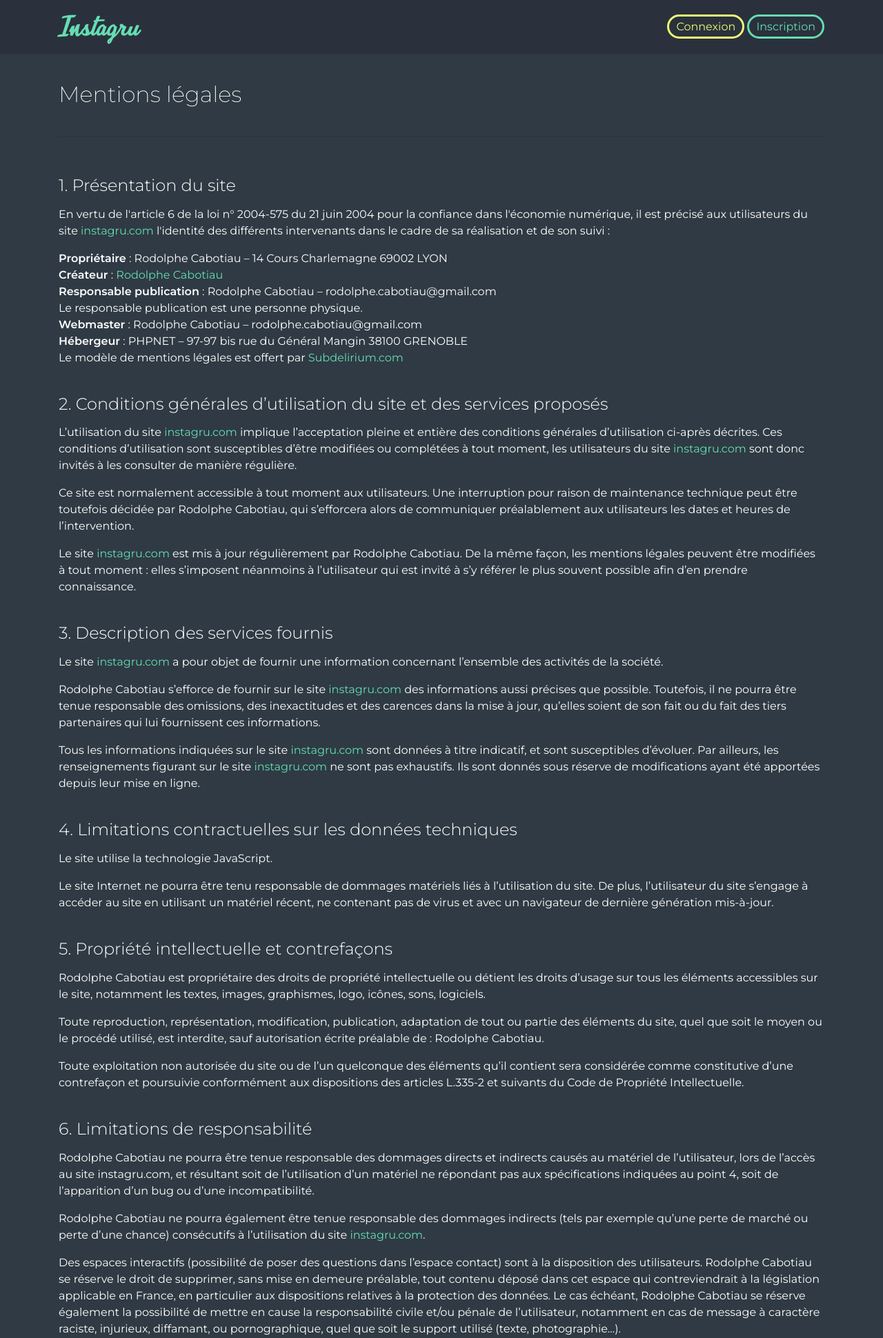
After one commit to Rorothejedi/42_camagru, a PHP site: page /mentions_legales in a window 1280 px wide. The commit adds this page. Shown: the top 1940 px of the page at 69% size. Run offline with PHP 8.4, Linux system fonts and the light colour scheme; some libraries are stand-ins or nearby versions.

Commit message:
Ajout des mentions legales et de la page 404.

```diff
--- a/controller/ControllerPublic.php
+++ b/controller/ControllerPublic.php
@@ -24,10 +24,26 @@ class ControllerPublic
 	}
 
 	/**
+	 * Méthode d'affichage de la page de confirmation de l'inscription.
+	 */
+	public function displayRegisterConfirm()
+	{
+		require('./view/viewPublic/viewRegisterConfirm.php');
+	}
+
+	/**
 	 * Méthode d'affichage de la page de connexion.
 	 */
 	public function displayConnection()
 	{
 		require('./view/viewPublic/viewConnection.php');
 	}
+
+	/**
+	 * Méthode d'affichage de la page des mentions légales.
+	 */
+	public function displayLegal()
+	{
+		require('./view/viewPublic/viewLegal.php');
+	}
 }
--- a/index.php
+++ b/index.php
@@ -11,7 +11,11 @@ $router = new model\router\Router($_GET['url']);
 // Router get
 $router->get('/', "Public#displayGallery");
 $router->get('/inscription', "Public#displayRegister");
+$router->get('/confirmation_inscription', "Public#displayRegisterConfirm");
 $router->get('/connexion', "Public#displayConnection");
+
+$router->get('/mentions_legales', "Public#displayLegal");
+
 
 // Router post
 
--- a/public/css/stylesheet.css
+++ b/public/css/stylesheet.css
@@ -51,8 +51,10 @@ body {
 .navbar-brand {
 	color: var(--cyan-color) !important;
 	font-family: Quick, sans-serif;
-	font-size: 2.2rem;
+	font-size: 2.6rem;
 	transition: 0.2s color;
+	padding-top: 0px;
+	padding-bottom: 0px;
 }
 .navbar-brand:hover {
 	color: var(--pink-color) !important;
@@ -83,7 +85,6 @@ body {
 /* -------  Gallery page ------- */
 
 .title {
-	color: white;
 	font-weight: 200;
 	font-size: 2rem;
 	margin: 40px auto 40px auto;
@@ -110,3 +111,31 @@ body {
 	background-color: var(--pink-color);
 	color: white;
 }
+
+/* ------- Legals ---------*/
+
+.subtitle {
+	margin: 25px auto 15px auto;
+	font-weight: 300;
+	font-size: 1.5rem;
+}
+
+
+/*---------- 404 ---------*/
+
+.error-body {
+	background-color: var(--second-color);
+}
+
+.error-title {
+	font-family: Quick, sans-serif;
+	font-size: 6rem;
+}
+.error-link {
+	text-decoration: none !important;
+}
+#countdown {
+	color: var(--cyan-color);
+	margin: auto 7px;
+	font-size: 1.1rem;
+}
--- a/view/viewPublic/viewConnection.php
+++ b/view/viewPublic/viewConnection.php
@@ -53,9 +53,7 @@
 			</div>
 		</div>
 	</form>
-
 </div>
-
 
 <?php
 	$content = ob_get_clean();
--- /dev/null
+++ b/view/viewPublic/viewLegal.php
@@ -0,0 +1,93 @@
+<?php
+	$title = 'Mentions légales';
+	$current_url = './';
+	ob_start();
+?>
+
+<!-- Legal notice generate with Subdelirium.com -->
+<div class="container">
+	<h1 class="title">Mentions légales</h1>
+	<hr>
+	<div class="row pt-3 pb-5">
+		<div class="col-12">
+			<h3 class="subtitle">1. Présentation du site</h3>
+			<p>En vertu de l'article 6 de la loi n° 2004-575 du 21 juin 2004 pour la confiance dans l'économie numérique, il est précisé aux utilisateurs du site <a href="<?= $current_url ?>">instagru.com</a> l'identité des différents intervenants dans le cadre de sa réalisation et de son suivi :</p>
+			<p><strong>Propriétaire</strong> : Rodolphe Cabotiau – 14 Cours Charlemagne 69002 LYON<br>
+			<strong>Créateur</strong>  : <a target="_blank" href="https://rodolphe.cabotiau.com">Rodolphe Cabotiau</a><br>
+			<strong>Responsable publication</strong> : Rodolphe Cabotiau – rodolphe.cabotiau@gmail.com<br>
+			Le responsable publication est une personne physique.<br>
+			<strong>Webmaster</strong> : Rodolphe Cabotiau – rodolphe.cabotiau@gmail.com<br>
+			<strong>Hébergeur</strong> : PHPNET – 97-97 bis rue du Général Mangin 38100 GRENOBLE<br>
+			Le modèle de mentions légales est offert par <a target="_blank" href="https://www.subdelirium.com/generateur-de-mentions-legales/">Subdelirium.com</a></p>
+		</div>
+		<div class="col-12">
+			<h3 class="subtitle">2. Conditions générales d’utilisation du site et des services proposés</h3>
+			<p>L’utilisation du site <a href="<?= $current_url ?>">instagru.com</a> implique l’acceptation pleine et entière des conditions générales d’utilisation ci-après décrites. Ces conditions d’utilisation sont susceptibles d’être modifiées ou complétées à tout moment, les utilisateurs du site <a href="<?= $current_url ?>">instagru.com</a> sont donc invités à les consulter de manière régulière.</p>
+			<p>Ce site est normalement accessible à tout moment aux utilisateurs. Une interruption pour raison de maintenance technique peut être toutefois décidée par Rodolphe Cabotiau, qui s’efforcera alors de communiquer préalablement aux utilisateurs les dates et heures de l’intervention.</p>
+			<p>Le site <a href="<?= $current_url ?>">instagru.com</a> est mis à jour régulièrement par Rodolphe Cabotiau. De la même façon, les mentions légales peuvent être modifiées à tout moment : elles s’imposent néanmoins à l’utilisateur qui est invité à s’y référer le plus souvent possible afin d’en prendre connaissance.</p>
+		</div>
+		<div class="col-12">
+			<h3 class="subtitle">3. Description des services fournis</h3>
+			<p>Le site <a href="<?= $current_url ?>">instagru.com</a> a pour objet de fournir une information concernant l’ensemble des activités de la société.</p>
+			<p>Rodolphe Cabotiau s’efforce de fournir sur le site <a href="<?= $current_url ?>">instagru.com</a> des informations aussi précises que possible. Toutefois, il ne pourra être tenue responsable des omissions, des inexactitudes et des carences dans la mise à jour, qu’elles soient de son fait ou du fait des tiers partenaires qui lui fournissent ces informations.</p>
+			<p>Tous les informations indiquées sur le site <a href="<?= $current_url ?>">instagru.com</a> sont données à titre indicatif, et sont susceptibles d’évoluer. Par ailleurs, les renseignements figurant sur le site <a href="<?= $current_url ?>">instagru.com</a> ne sont pas exhaustifs. Ils sont donnés sous réserve de modifications ayant été apportées depuis leur mise en ligne.</p>
+		</div>
+		<div class="col-12">
+			<h3 class="subtitle">4. Limitations contractuelles sur les données techniques</h3>
+			<p>Le site utilise la technologie JavaScript.</p>
+			<p>Le site Internet ne pourra être tenu responsable de dommages matériels liés à l’utilisation du site. De plus, l’utilisateur du site s’engage à accéder au site en utilisant un matériel récent, ne contenant pas de virus et avec un navigateur de dernière génération mis-à-jour.</p>
+		</div>
+		<div class="col-12">
+			<h3 class="subtitle">5. Propriété intellectuelle et contrefaçons</h3>
+			<p>Rodolphe Cabotiau est propriétaire des droits de propriété intellectuelle ou détient les droits d’usage sur tous les éléments accessibles sur le site, notamment les textes, images, graphismes, logo, icônes, sons, logiciels.</p>
+			<p>Toute reproduction, représentation, modification, publication, adaptation de tout ou partie des éléments du site, quel que soit le moyen ou le procédé utilisé, est interdite, sauf autorisation écrite préalable de : Rodolphe Cabotiau.</p>
+			<p>Toute exploitation non autorisée du site ou de l’un quelconque des éléments qu’il contient sera considérée comme constitutive d’une contrefaçon et poursuivie conformément aux dispositions des articles L.335-2 et suivants du Code de Propriété Intellectuelle.</p>
+		</div>
+		<div class="col-12">
+			<h3 class="subtitle">6. Limitations de responsabilité</h3>
+			<p>Rodolphe Cabotiau ne pourra être tenue responsable des dommages directs et indirects causés au matériel de l’utilisateur, lors de l’accès au site instagru.com, et résultant soit de l’utilisation d’un matériel ne répondant pas aux spécifications indiquées au point 4, soit de l’apparition d’un bug ou d’une incompatibilité.</p>
+			<p>Rodolphe Cabotiau ne pourra également être tenue responsable des dommages indirects (tels par exemple qu’une perte de marché ou perte d’une chance) consécutifs à l’utilisation du site <a href="<?= $current_url ?>">instagru.com</a>.</p>
+			<p>Des espaces interactifs (possibilité de poser des questions dans l’espace contact) sont à la disposition des utilisateurs. Rodolphe Cabotiau se réserve le droit de supprimer, sans mise en demeure préalable, tout contenu déposé dans cet espace qui contreviendrait à la législation applicable en France, en particulier aux dispositions relatives à la protection des données. Le cas échéant, Rodolphe Cabotiau se réserve également la possibilité de mettre en cause la responsabilité civile et/ou pénale de l’utilisateur, notamment en cas de message à caractère raciste, injurieux, diffamant, ou pornographique, quel que soit le support utilisé (texte, photographie…).</p>
+		</div>
+		<div class="col-12">
+			<h3 class="subtitle">7. Gestion des données personnelles</h3>
+			<p>En France, les données personnelles sont notamment protégées par la loi n° 78-87 du 6 janvier 1978, la loi n° 2004-801 du 6 août 2004, l'article L. 226-13 du Code pénal et la Directive Européenne du 24 octobre 1995.</p>
+			<p>A l'occasion de l'utilisation du site <a href="<?= $current_url ?>">instagru.com</a>, peuvent êtres recueillies : l'URL des liens par l'intermédiaire desquels l'utilisateur a accédé au site <a href="<?= $current_url ?>">instagru.com</a>, le fournisseur d'accès de l'utilisateur, l'adresse de protocole Internet (IP) de l'utilisateur.</p>
+			<p> En tout état de cause Rodolphe Cabotiau ne collecte des informations personnelles relatives à l'utilisateur que pour le besoin de certains services proposés par le site <a href="<?= $current_url ?>">instagru.com</a>. L'utilisateur fournit ces informations en toute connaissance de cause, notamment lorsqu'il procède par lui-même à leur saisie. Il est alors précisé à l'utilisateur du site <a href="<?= $current_url ?>">instagru.com</a> l’obligation ou non de fournir ces informations.</p>
+			<p>Conformément aux dispositions des articles 38 et suivants de la loi 78-17 du 6 janvier 1978 relative à l’informatique, aux fichiers et aux libertés, tout utilisateur dispose d’un droit d’accès, de rectification et d’opposition aux données personnelles le concernant, en effectuant sa demande écrite et signée, accompagnée d’une copie du titre d’identité avec signature du titulaire de la pièce, en précisant l’adresse à laquelle la réponse doit être envoyée.</p>
+			<p>Aucune information personnelle de l'utilisateur du site <a href="<?= $current_url ?>">instagru.com</a> n'est publiée à l'insu de l'utilisateur, échangée, transférée, cédée ou vendue sur un support quelconque à des tiers. Seule l'hypothèse du rachat de Rodolphe Cabotiau et de ses droits permettrait la transmission des dites informations à l'éventuel acquéreur qui serait à son tour tenu de la même obligation de conservation et de modification des données vis à vis de l'utilisateur du site <a href="<?= $current_url ?>">instagru.com</a>.</p>
+			<p>Le site n'est pas déclaré à la CNIL car il ne recueille pas d'informations personnelles.</p>
+			<p>Les bases de données sont protégées par les dispositions de la loi du 1er juillet 1998 transposant la directive 96/9 du 11 mars 1996 relative à la protection juridique des bases de données.</p>
+		</div>
+		<div class="col-12">
+			<h3 class="subtitle">8. Liens hypertextes et cookies</h3>
+			<p>Le site <a href="<?= $current_url ?>">instagru.com</a> contient un certain nombre de liens hypertextes vers d’autres sites, mis en place avec l’autorisation de Rodolphe Cabotiau. Cependant, Rodolphe Cabotiau n’a pas la possibilité de vérifier le contenu des sites ainsi visités, et n’assumera en conséquence aucune responsabilité de ce fait.</p>
+			<p>La navigation sur le site <a href="<?= $current_url ?>">instagru.com</a> est susceptible de provoquer l’installation de cookie(s) sur l’ordinateur de l’utilisateur. Un cookie est un fichier de petite taille, qui ne permet pas l’identification de l’utilisateur, mais qui enregistre des informations relatives à la navigation d’un ordinateur sur un site. Les données ainsi obtenues visent à faciliter la navigation ultérieure sur le site, et ont également vocation à permettre diverses mesures de fréquentation.</p>
+			<p>Le refus d’installation d’un cookie peut entraîner l’impossibilité d’accéder à certains services. L’utilisateur peut toutefois configurer son ordinateur de la manière suivante, pour refuser l’installation des cookies :</p>
+			<p>Sous Internet Explorer : onglet outil (pictogramme en forme de rouage en haut a droite) / options internet. Cliquez sur Confidentialité et choisissez Bloquer tous les cookies. Validez sur Ok.</p>
+			<p>Sous Firefox : en haut de la fenêtre du navigateur, cliquez sur le bouton Firefox, puis aller dans l'onglet Options. Cliquer sur l'onglet Vie privée.
+			  Paramétrez les Règles de conservation sur :  utiliser les paramètres personnalisés pour l'historique. Enfin décochez-la pour  désactiver les cookies.</p>
+			<p>Sous Safari : Cliquez en haut à droite du navigateur sur le pictogramme de menu (symbolisé par un rouage). Sélectionnez Paramètres. Cliquez sur Afficher les paramètres avancés. Dans la section "Confidentialité", cliquez sur Paramètres de contenu. Dans la section "Cookies", vous pouvez bloquer les cookies.</p>
+			<p>Sous Chrome : Cliquez en haut à droite du navigateur sur le pictogramme de menu (symbolisé par trois lignes horizontales). Sélectionnez Paramètres. Cliquez sur Afficher les paramètres avancés. Dans la section "Confidentialité", cliquez sur préférences.  Dans l'onglet "Confidentialité", vous pouvez bloquer les cookies.</p>
+		</div>
+		<div class="col-12">
+			<h3 class="subtitle">9. Droit applicable et attribution de juridiction</h3>
+			<p>Tout litige en relation avec l’utilisation du site <a href="<?= $current_url ?>">instagru.com</a> est soumis au droit français. Il est fait attribution exclusive de juridiction aux tribunaux compétents de Paris.</p>
+		</div>
+		<div class="col-12">
+			<h3 class="subtitle">10. Les principales lois concernées</h3>
+			<p>Loi n° 78-17 du 6 janvier 1978, notamment modifiée par la loi n° 2004-801 du 6 août 2004 relative à l'informatique, aux fichiers et aux libertés.</p>
+			<p> Loi n° 2004-575 du 21 juin 2004 pour la confiance dans l'économie numérique.</p>
+		</div>
+		<div class="col-12">
+			<h3 class="subtitle">11. Lexique</h3>
+			<p>Utilisateur : Internaute se connectant, utilisant le site susnommé.</p>
+			<p>Informations personnelles : « les informations qui permettent, sous quelque forme que ce soit, directement ou non, l'identification des personnes physiques auxquelles elles s'appliquent » (article 4 de la loi n° 78-17 du 6 janvier 1978).</p>
+		</div>
+	</div>
+</div>
+
+<?php
+	$content = ob_get_clean();
+	require('./view/template/templatePublic.php');
+?>
--- a/view/viewPublic/viewRegister.php
+++ b/view/viewPublic/viewRegister.php
@@ -65,8 +65,10 @@
 
 		<div class="row">
 			<div class="col-md-10 ml-4">
-				<input type="checkbox" name="consent" class="form-check-input" required>
+				<input type="checkbox" name="consent" id="consent" class="form-check-input" required>
+				<label for="consent">
 					J'ai lu et j'accepte la <a href="mentions_legales">politique d'utilisation des données</a>
+				</label>
 			</div>
 		</div>
 
```
Also changed, not shown: model/App.php (+0 -23 lines), model/router/error/404.php (+12 -59 lines), public/js/countdown.js (added, +14 -0 lines), view/viewPublic/viewRegisterConfirm.php (added, +30 -0 lines).
